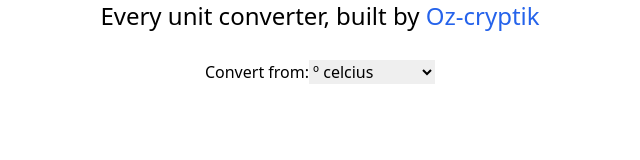
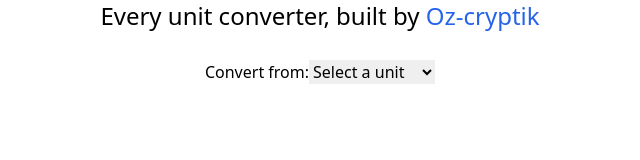
Before and after one commit to 0z-cryptik/converter, a Next.js app: page / in a window 1280 px wide. Shown: the top 160 px of the page, without its empty margins (320-960 px from the left). Built offline with nearby package versions, Linux system fonts and the light colour scheme.

Commit message:
tested the global state

```diff
--- a/app/globalState/stateProvider.tsx
+++ b/app/globalState/stateProvider.tsx
@@ -9,8 +9,6 @@
 } from "react";
 
 interface Context {
-  baseUnitSelected: boolean;
-  setBaseUnitSelected: Dispatch<SetStateAction<boolean>>;
   baseUnit: string;
   setBaseUnit: Dispatch<SetStateAction<string>>;
 }
@@ -32,12 +30,9 @@
 }
 
 export const StateProvider: React.FC<GlobalState> = ({ children }) => {
-  const [baseUnitSelected, setBaseUnitSelected] = useState(false);
   const [baseUnit, setBaseUnit] = useState("");
 
   const stateObj = {
-    baseUnitSelected,
-    setBaseUnitSelected,
     baseUnit,
     setBaseUnit
   };
--- a/app/page.tsx
+++ b/app/page.tsx
@@ -1,3 +1,5 @@
+"use client";
+
 import { App } from "./ui/app";
 import { StateProvider } from "./globalState/stateProvider";
 
--- a/app/ui/convertFrom.tsx
+++ b/app/ui/convertFrom.tsx
@@ -1,10 +1,24 @@
 import { units } from "../libs/units";
+import { useList } from "../globalState/stateProvider";
 
 export const ConvertFrom = () => {
+  const { setBaseUnit, baseUnit } =
+    useList();
+  const handleSelect = (e: React.ChangeEvent<HTMLSelectElement>) => {
+    setBaseUnit(e.target.value);
+  };
   return (
     <div className="mt-7">
       <label htmlFor="convertFrom">Convert from:</label>
-      <select id="convertFrom">
+      <select
+        id="convertFrom"
+        defaultValue="" onChange={handleSelect}>
+        <option
+          value=""
+          disabled
+          hidden>
+          Select a unit
+        </option>
         {units.map((unit, i) => {
           return (
             <option
```
